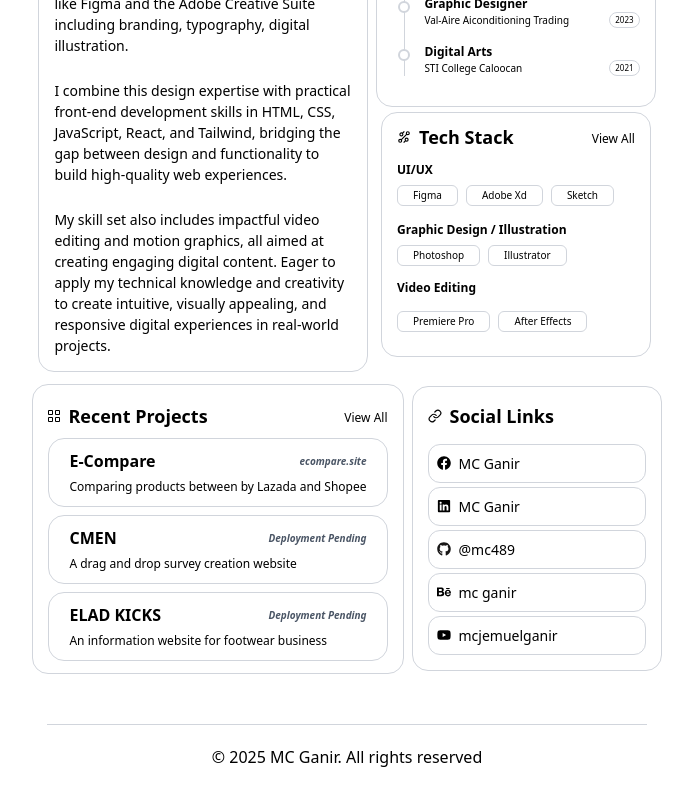
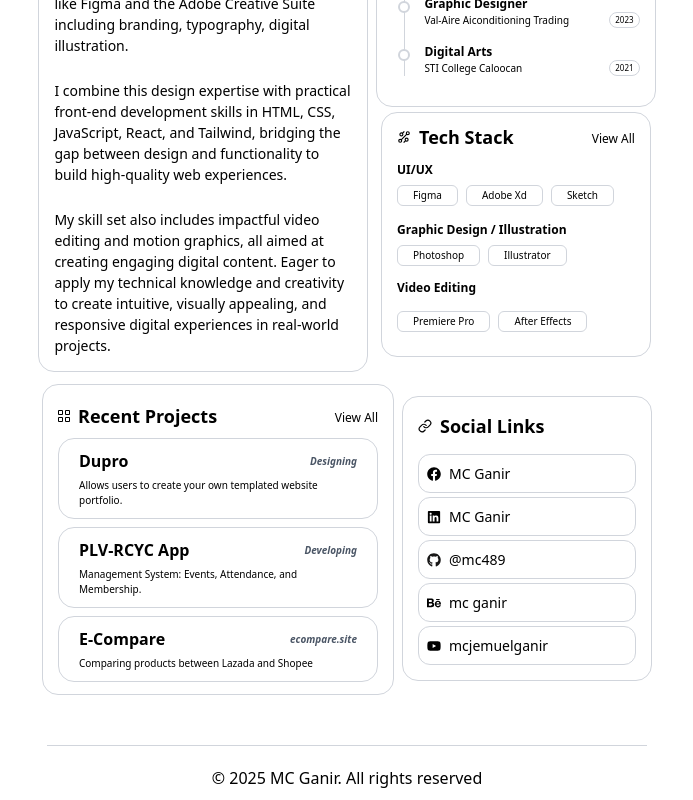
Before and after one commit to mc489/mc489portfolio, a React (Vite) app: page / in a window 1280 px wide. Shown: the part 391-1191 px from the top of the page, without its empty margins (293-986 px from the left). Before the commit the page ends 1170 px from the top, so only its background shows below. Built offline with nearby package versions, Linux system fonts and the light colour scheme.

Commit message:
update recents proj

```diff
--- a/src/About.jsx
+++ b/src/About.jsx
@@ -37,7 +37,7 @@ function About() {
 
 
                    <div className='flex items-center gap-2 '>
-                        <IoMdInformationCircleOutline size={16} color="white" />
+                        <IoMdInformationCircleOutline size={16} color="black" />
                         <h1 className="text-lg font-semibold ">About</h1>
                         </div>
 
--- a/src/Projects.jsx
+++ b/src/Projects.jsx
@@ -37,10 +37,37 @@ function Projects() {
                             </button>
                         </div>
 
+      <button onClick={() => setShowModal(true)} className='w-[320px] px-[20px] py-[10px] text-left
+                         border-1 border-gray-300 rounded-[16px] cursor-pointer
+                       px-2 py-2 hover:-translate-y-0.5  duration-200'>
+
+                           <div className="flex items-center justify-between mb-[5px]">
+                            <h1 className='font-bold ' >Dupro</h1>
+                               <span className="text-[10px] font-semibold italic text-gray-600">Designing</span>
+                            </div>
+                            <p className='text-[10px]'>
+                            Allows users to create your own templated website portfolio.
+                            </p>
+                        </button>
+
+
+                        <button onClick={() => setShowModal(true)} className=' w-[320px] px-[20px] py-[10px] text-left
+                         border-1 border-gray-300 rounded-[16px] cursor-pointer
+                       px-2 py-2 hover:-translate-y-0.5  duration-200'>
+
+                           <div className="flex items-center justify-between mb-[5px]">
+                            <h1 className='font-bold ' >PLV-RCYC App</h1>
+                               <span className="text-[10px] font-semibold italic text-gray-600">Developing</span>
+                            </div>
+                            <p className='text-[10px]'>
+                                  Management System: Events, Attendance, and Membership.
+                            </p>
+                        </button>
+
 
 <a href="https://ecompare.site/ " target="_blank" rel="noopenner noreferrer">
-                        <div className=' w-full px-[20px] py-[10px] text-left
-                         border-1 border-gray-300 rounded-[16px] cursor-pointer w-full
+                        <div className=' w-[320px] px-[20px] py-[10px] text-left
+                         border-1 border-gray-300 rounded-[16px] cursor-pointer
                        px-2 py-2 hover:-translate-y-0.5  duration-200'>
 
                          <div className="flex items-center justify-between mb-[5px]">
@@ -49,36 +76,11 @@ function Projects() {
                             </h1>
                             <span className="text-[10px] font-semibold italic text-gray-600">ecompare.site</span>
                             </div>
-                            <p className='text-[12px]'>
-                                Comparing products between by Lazada and Shopee
+                            <p className='text-[10px]'>
+                                Comparing products between Lazada and Shopee
                             </p>
                         </div>
 </a>
-                        <button onClick={() => setShowModal(true)} className=' w-full px-[20px] py-[10px] text-left
-                         border-1 border-gray-300 rounded-[16px] cursor-pointer w-full
-                       px-2 py-2 hover:-translate-y-0.5  duration-200'>
-
-                           <div className="flex items-center justify-between mb-[5px]">
-                            <h1 className='font-bold ' >CMEN</h1>
-                               <span className="text-[10px] font-semibold italic text-gray-600">Deployment Pending</span>
-                            </div>
-                            <p className='text-[12px]'>
-                                A drag and drop survey creation website
-                            </p>
-                        </button>
-
-                        <button onClick={() => setShowModal(true)} className=' w-full px-[20px] py-[10px] text-left
-                         border-1 border-gray-300 rounded-[16px] cursor-pointer w-full
-                       px-2 py-2 hover:-translate-y-0.5  duration-200'>
-
-                          <div className="flex items-center justify-between mb-[5px]">
-                            <h1 className='font-bold text-[16px]'>ELAD KICKS</h1>
-                                   <span className="text-[10px] font-semibold italic text-gray-600">Deployment Pending</span>
-                           </div>
-                            <p className='text-[12px]'>
-                                An information website for footwear business
-                            </p>
-                        </button>
                     </div>
 
 
@@ -122,7 +124,36 @@ function Projects() {
                             </button>
                         </div>
 
-                        <a href='https://ecompare.site/' target='_blank' rel='noopener noreferrer'>
+                          <button onClick={() => setShowModal(true)} className='w-full cursor-pointer'>
+                                <div className='px-[15px] py-[10px] text-left
+                         border-1 border-gray-300 rounded-[16px]'>
+ <div className="flex items-center justify-between mb-[5px]">
+                                    <h1 className='font-semibold text-[14px] mb-[5px]' >Dupro</h1>
+                                 <span className="text-[8px] font-semibold italic text-gray-600">Designing</span>
+                                </div>
+                                    <p className='text-[10px]'>
+                                       Allows you to create your own templated website portfolio.
+                                    </p>
+                                </div>
+                            </button>
+
+
+                            <button onClick={() => setShowModal(true)} className='w-full cursor-pointer'>
+                                <div className='px-[15px] py-[10px] text-left
+                         border-1 border-gray-300 rounded-[16px]'>
+ <div className="flex items-center justify-between mb-[5px]">
+                                    <h1 className='font-semibold text-[14px] mb-[5px]' >PLV-RCYC App</h1>
+                                 <span className="text-[8px] font-semibold italic text-gray-600">Developing</span>
+                                </div>
+                                    <p className='text-[10px]'>
+                                     Management System: Events, Attendance, and Membership.
+                                    </p>
+                                </div>
+                            </button>
+
+
+
+                         <a href='https://ecompare.site/' target='_blank' rel='noopener noreferrer'>
                             <button className='w-full cursor-pointer '>
                                 <div className='px-[15px] py-[10px] text-left
                          border-1 border-gray-300 rounded-[16px] '>
@@ -140,37 +171,6 @@ function Projects() {
                                 </div>
                             </button>
                         </a>
-
-
-
-                            <button onClick={() => setShowModal(true)} className='w-full cursor-pointer'>
-                                <div className='px-[15px] py-[10px] text-left
-                         border-1 border-gray-300 rounded-[16px]'>
- <div className="flex items-center justify-between mb-[5px]">
-                                    <h1 className='font-semibold text-[14px] mb-[5px]' >CMEN</h1>
-                                 <span className="text-[8px] font-semibold italic text-gray-600">Deployment Pending</span>
-                                </div>
-                                    <p className='text-[10px]'>
-                                        A drag and drop survey creation website
-                                    </p>
-                                </div>
-                            </button>
-
-
-
-
-                            <button onClick={() => setShowModal(true)} className='w-full cursor-pointer'>
-                                <div className='px-[15px] py-[10px] text-left
-                         border-1 border-gray-300 rounded-[16px]'>
-                                     <div className="flex items-center justify-between mb-[5px]">
-                            <h1 className='font-bold text-[14px]'>ELAD KICKS</h1>
-                                   <span className="text-[8px] font-semibold italic text-gray-600">Deployment Pending</span>
-                           </div>
-                                    <p className='text-[10px]'>
-                                        An information website for footwear business
-                                    </p>
-                                </div>
-                            </button>
 
                     </div>
 
```
